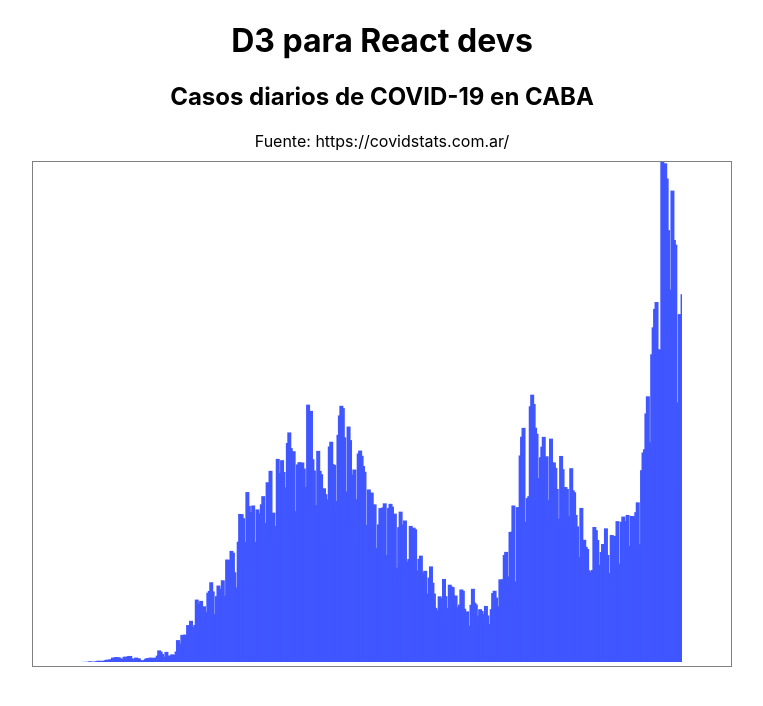
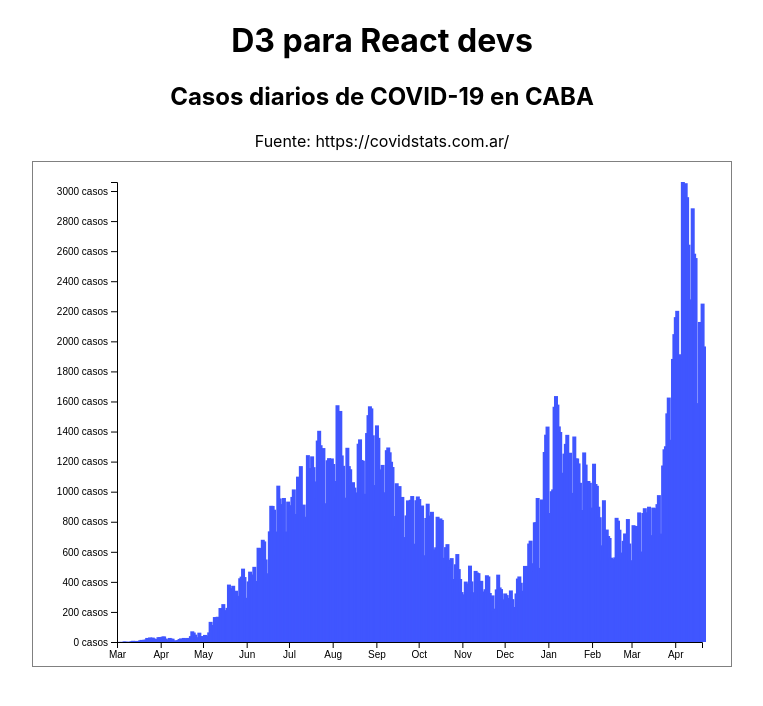
Before and after one commit to florlafuente/d3-react, a Next.js app: page / in a window 1280 px wide. Shown: the top 706 px of the page, without its empty margins (258-1021 px from the left). Built offline with nearby package versions, Linux system fonts and the light colour scheme.

Commit message:
add axis to chart

```diff
--- a/components/Chart/index.js
+++ b/components/Chart/index.js
@@ -1,4 +1,4 @@
-import React, { useState, useEffect } from 'react';
+import React, { useState, useEffect, useRef } from 'react';
 import styled from 'styled-components';
 import * as d3 from 'd3';
 import useMousePosition from '../../hooks/useMousePosition';
@@ -31,9 +31,9 @@ const Tooltip = styled.div`
 `;
 
 const svg = {
-  width: 600,
+  width: 650,
   height: 500,
-  margin: 10,
+  margin: { top: 20, right: 5, bottom: 20, left: 60 },
 }
 
 const Chart = ({ data }) => {
@@ -41,14 +41,16 @@ const Chart = ({ data }) => {
   const { x, y } = useMousePosition();
   const [bars, setBars] = useState(null);
   const [active, setActive] = useState(null);
+  const xAxis = useRef(null);
+  const yAxis = useRef(null);
 
 
-  const generateBars = (data) => {
+  const generateChart = (data) => {
     // Genera escalas para el eje X
     const xExtent = d3.extent(data, d => new Date(d.fecha));
     const xScale = d3.scaleTime()
       .domain(xExtent)
-      .range([0, width])
+      .range([margin.left, width - margin.right])
 
     // Genera escalas para eje Y
     // Obtengo el minimo y el maximo de casos x dia
@@ -56,16 +58,31 @@ const Chart = ({ data }) => {
     // Genero la escala linear
     const yScale = d3.scaleLinear()
       .domain([Math.min(min, 0), max])
-      .range([height, 0]);
+      .range([height - margin.bottom, margin.top]);
 
-    return data.map((d) => ({
+    const bars = data.map((d) => ({
       x: xScale(new Date(d.fecha)),
       y: yScale(d.casos_dx),
       fill: 'red',
-      height: height - yScale(d.casos_dx),
+      height: height - margin.bottom - yScale(d.casos_dx),
       fecha: d.fecha,
       casos: d.casos_dx,
     }));
+
+    return { bars, xScale, yScale }
+  };
+
+
+  const generateAxis = (x, y) => {
+    // genera eje X
+    const axisBottom = d3.axisBottom().tickFormat(d3.timeFormat('%b'));
+    axisBottom.scale(x);
+    d3.select(xAxis.current).call(axisBottom);
+
+    // genera eje Y
+    const axisLeft = d3.axisLeft().tickFormat(d => `${d} casos`)
+    axisLeft.scale(y);
+    d3.select(yAxis.current).call(axisLeft);
   };
 
   const handleMouseEnter = (bar) => {
@@ -74,8 +91,9 @@ const Chart = ({ data }) => {
 
   useEffect(() => {
     if (data?.length) {
-      const bars = generateBars(data);
+      const { bars, xScale, yScale } = generateChart(data);
       setBars(bars);
+      generateAxis(xScale, yScale);
     }
     return(() => setBars(null));
   }, [data]);
@@ -89,7 +107,7 @@ const Chart = ({ data }) => {
 
       <ChartWrapper>
         <svg height={height} width={width}>
-          <g>
+          <>
             { bars?.map((bar, i) => (
               <Rect key={`chart_bar_${i}`}
                 x={bar.x}
@@ -100,7 +118,9 @@ const Chart = ({ data }) => {
                 onMouseLeave={() => setActive(null)}
               />
             ))}
-          </g>
+          </>
+          <g ref={xAxis} transform={`translate(0, ${height - margin.bottom})`} />
+          <g ref={yAxis} transform={`translate(${margin.left}, 0)`} />
         </svg>
         { active
           ? <Tooltip x={x} y={y}>
```
